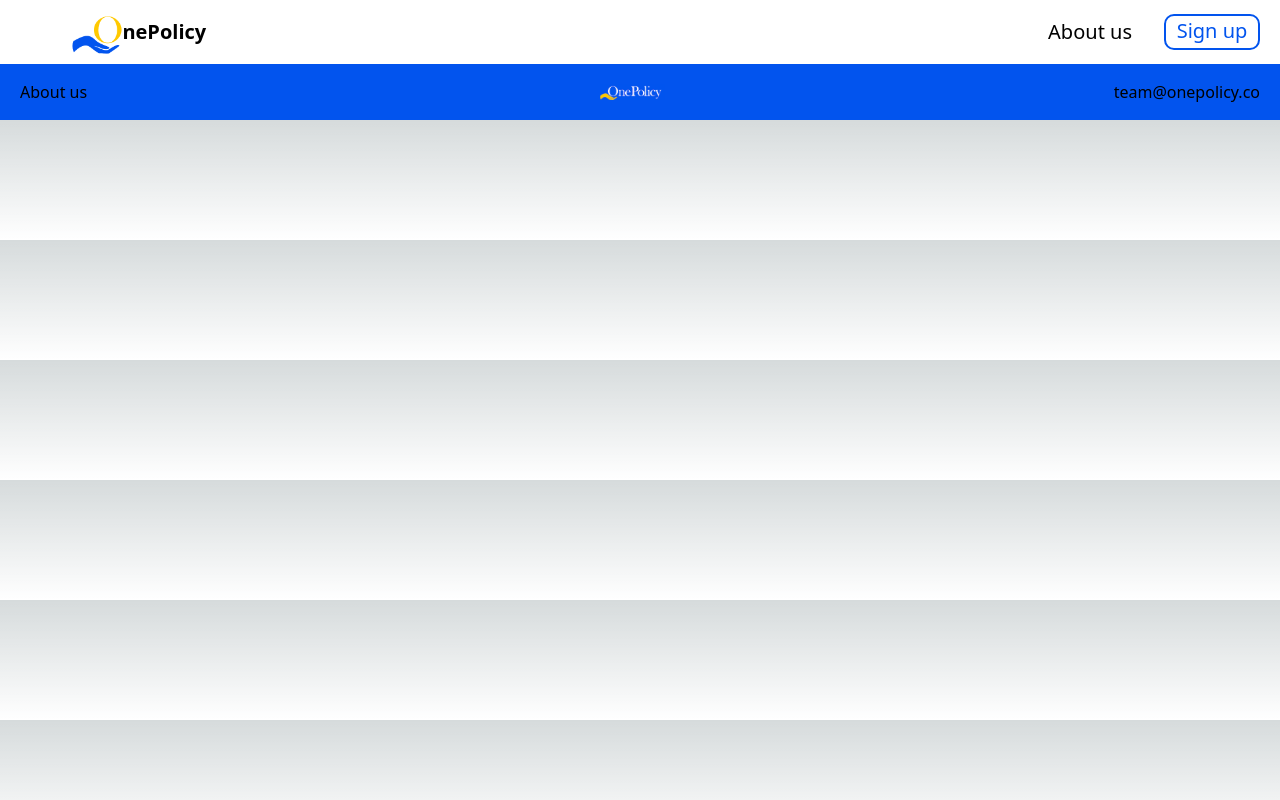
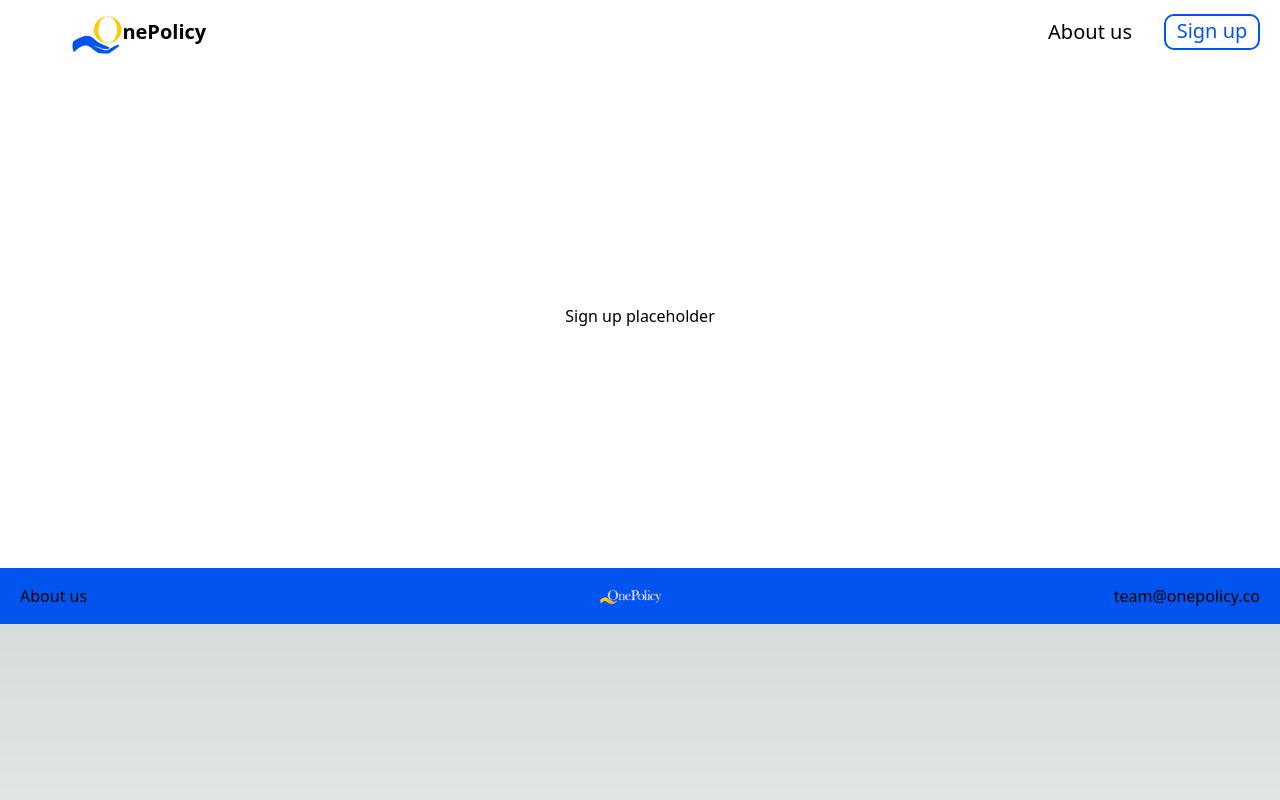
Before and after one commit to sujkovic/one-policy, a Next.js app in the folder nextjs-website/: page /signup in a window 1280 px wide. Built offline with nearby package versions, Linux system fonts and the light colour scheme.

Commit message:
made placeholders for pages

```diff
--- a/nextjs-website/src/app/about/page.tsx
+++ b/nextjs-website/src/app/about/page.tsx
@@ -1,3 +1,5 @@
 export default function AboutUsPage() {
-
+    return (
+        <h1 className="h-2/3 flex justify-center p-60 bg-white text-black">About us placeholder</h1>
+    );
 }
--- a/nextjs-website/src/app/signup/page.tsx
+++ b/nextjs-website/src/app/signup/page.tsx
@@ -1,3 +1,5 @@
 export default function SignUpPage() {
-
+    return (
+        <h1 className="h-2/3 flex justify-center p-60 bg-white text-black">Sign up placeholder</h1>
+    );
 }
```
